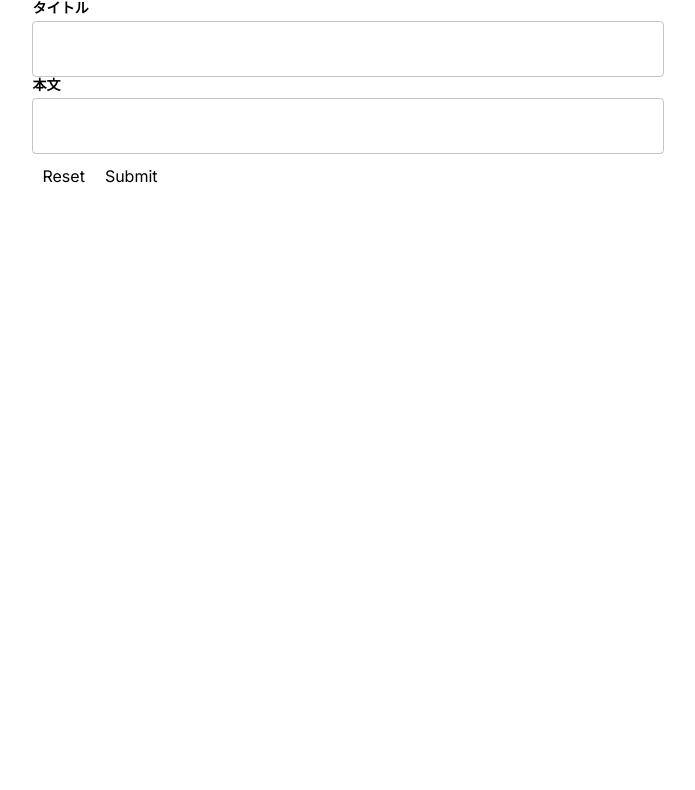
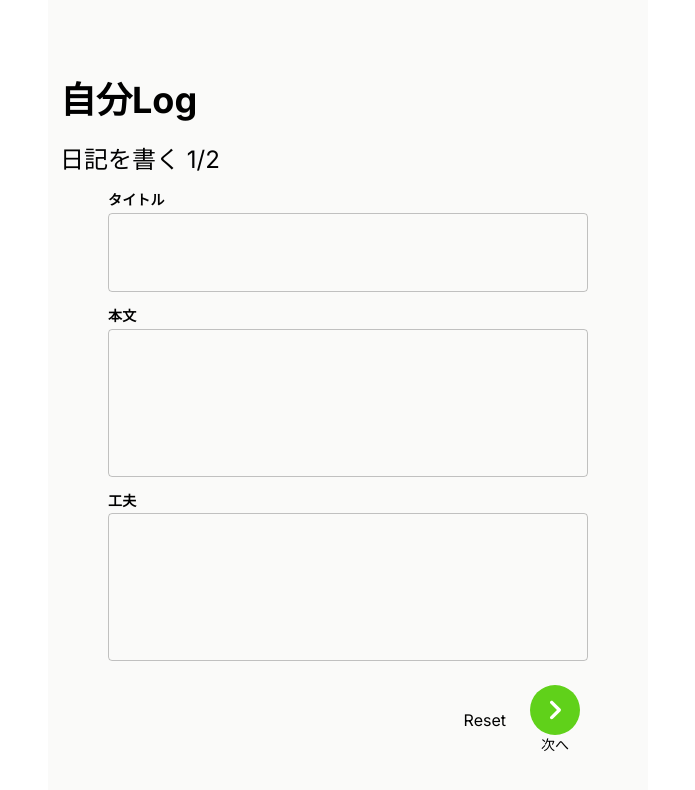
Before and after one commit to tech-harmony-team/Jibun-Log, a Next.js app in the folder next-front/: page /input-test in a window 1280 px wide. Shown: the top 790 px of the page, without its empty margins (292-987 px from the left). Built offline with nearby package versions, Linux system fonts and the light colour scheme.

Commit message:
[FE#10] 作成画面レイアウト完成、valueの取得が未実装

```diff
--- a/next-front/package.json
+++ b/next-front/package.json
@@ -11,6 +11,7 @@
   "dependencies": {
     "@emotion/react": "^11.13.0",
     "@emotion/styled": "^11.13.0",
+    "@hookform/resolvers": "^3.9.0",
     "@mui/icons-material": "^5.16.5",
     "@mui/material": "^5.16.5",
     "next": "14.2.5",
--- /dev/null
+++ b/next-front/src/app/input-test-2/page.tsx
@@ -0,0 +1,95 @@
+"use client";
+
+import { useForm, SubmitHandler } from "react-hook-form";
+import { z } from "zod";
+import { zodResolver } from "@hookform/resolvers/zod";
+import { TextInput } from "@/components/textInput/textInput";
+import { useCallback, useState } from "react";
+import PageHeader from "@/components/typography/pageHeader";
+import { CircleButton } from "@/components/button/circleButton";
+import { CheckRounded } from "@mui/icons-material";
+
+const schema = z.object({
+	title: z.string().min(1),
+	diary: z.string().min(1),
+	effort: z.string(),
+});
+
+export type Schema = z.infer<typeof schema>;
+
+export default function InputPage2() {
+	const [date, setDate] = useState(0);
+	const [startTime, setStartTime] = useState(0);
+	const [endTime, setEndTime] = useState(0);
+	const [allDay, setAllDay] = useState(false);
+
+	const stringToNumer = (str: string) => {
+		const _date = new Date(Date.parse(str));
+		return _date.getTime();
+	}
+
+	const numberToString = (num: number) => {
+		const _date = new Date(num);
+		return _date.toISOString().slice(0, 10);
+	}
+
+	const onSubmit = () => {
+		console.log(date);
+		console.log(startTime);
+		console.log(endTime);
+		console.log(allDay? "終日": "終日ではない");
+	};
+
+  return (
+		<>
+		<div className="w-4/5 max-w-600 h-full mx-auto pt-14 bg-stone-50">
+			<PageHeader type="h1" textAlignment="left">
+				自分Log
+			</PageHeader>
+			<PageHeader type="h2" textAlignment="left">
+				日記を書く 2/2
+			</PageHeader>
+			<div className="flex flex-col w-4/5 mx-auto space-y-4">
+				<div className="flex flex-row space-x-4">
+					<label>日付</label>
+					<input
+						type="date"
+						value={numberToString(date)}
+						onChange={(e) => setDate(stringToNumer(e.target.value))}
+					/>
+				</div>
+				<div className="flex flex-row space-x-4">
+					<label>開始時間</label>
+					<input
+						type="time"
+						value={numberToString(startTime)}
+						onChange={(e) => setStartTime(stringToNumer(e.target.value))}
+					/>
+				</div>
+				<div className="flex flex-row space-x-4">
+					<label>終了時間</label>
+					<input
+						type="time"
+						value={numberToString(endTime)}
+						onChange={(e) => setEndTime(stringToNumer(e.target.value))}
+					/>
+				</div>
+				<div className="flex flex-row space-x-4">
+					<label>終日に設定</label>
+					<input type="checkbox" checked={allDay} />
+				</div>
+				<div className="flex flex-row justify-end space-x-4">
+					<CircleButton
+						label="完了"
+						fontsize="50px"
+						color="#fff"
+						backgroundColor="#60D11A"
+						Icon={CheckRounded}
+						onClick={onSubmit}
+					/>
+				</div>
+			</div>
+    </div>
+		</>
+  );
+}
--- a/next-front/src/app/input-test/page.tsx
+++ b/next-front/src/app/input-test/page.tsx
@@ -5,10 +5,14 @@ import { z } from "zod";
 import { zodResolver } from "@hookform/resolvers/zod";
 import { TextInput } from "@/components/textInput/textInput";
 import { useCallback } from "react";
+import PageHeader from "@/components/typography/pageHeader";
+import { CircleButton } from "@/components/button/circleButton";
+import { ChevronRightRounded } from "@mui/icons-material";
 
 const schema = z.object({
 	title: z.string().min(1),
 	diary: z.string().min(1),
+	effort: z.string(),
 });
 
 export type Schema = z.infer<typeof schema>;
@@ -19,11 +23,13 @@ export default function InputPage() {
 		defaultValues: {
 			title: "",
 			diary: "",
+			effort: "",
 		},
 	});
 
 	const onSubmit: SubmitHandler<Schema> = (data) => {
 		console.log(data);
+		window.location.href = '/input-test-2';
 	};
 
 	const handleReset = useCallback(() => {
@@ -31,13 +37,31 @@ export default function InputPage() {
 	}, [reset]);
 
 	return (
-		<div className="flex flex-col items-center">
-			<form onSubmit={handleSubmit(onSubmit)}>
-				<TextInput control={control} name="title" label="タイトル" />
-				<TextInput control={control} name="diary" label="本文" />
-				<button type="button" style={{ margin: "10px" }} onClick={handleReset}>Reset</button>
-				<button type="submit" style={{ margin: "10px" }}>Submit</button>
+		<>
+		<div className="w-4/5 max-w-600 h-full mx-auto pt-14 bg-stone-50">
+			<PageHeader type="h1" textAlignment="left">
+				自分Log
+			</PageHeader>
+			<PageHeader type="h2" textAlignment="left">
+				日記を書く 1/2
+			</PageHeader>
+			<form className="flex flex-col w-4/5 mx-auto space-y-4" onSubmit={handleSubmit(onSubmit)}>
+				<TextInput control={control} id="outlined-required" name="title" label="タイトル" fullWidth multiline rows={2} margin="normal"/>
+				<TextInput control={control} id="outlined-required" name="diary" label="本文" fullWidth multiline rows={5} margin="normal"/>
+				<TextInput control={control} id="outlined-required" name="effort" label="工夫" fullWidth multiline rows={5} margin="normal"/>
+				<div className="flex flex-row justify-end space-x-4">
+					<button type="button" onClick={handleReset}>Reset</button>
+					<CircleButton
+						label="次へ"
+						fontsize="50px"
+						color="#fff"
+						backgroundColor="#60D11A"
+						Icon={ChevronRightRounded}
+						onClick={handleSubmit(onSubmit)}
+					/>
+				</div>
 			</form>
-		</div>
+    </div>
+		</>
 	);
 };
--- a/next-front/src/components/textInput/textInput.tsx
+++ b/next-front/src/components/textInput/textInput.tsx
@@ -7,10 +7,23 @@ import {
 } from "react-hook-form";
 
 export type TextInputProps<T extends FieldValues> = UseControllerProps<T> &
-  Pick<FieldWrapperProps, "label">;
+  Pick<FieldWrapperProps, "label"> & {
+    style?: React.CSSProperties;
+		id:string,
+    multiline?: boolean;
+    rows?: number;
+    fullWidth?: boolean;
+		margin?: string;
+  };
 
 export const TextInput = <T extends FieldValues>({
   label,
+	id,
+  style,
+  multiline,
+  rows,
+  fullWidth,
+	margin,
   ...props
 }: TextInputProps<T>): JSX.Element => {
   const {
@@ -20,7 +33,16 @@ export const TextInput = <T extends FieldValues>({
 
   return (
     <FieldWrapper label={label} errorMessage={error?.message}>
-      <TextField {...field} />
+      <TextField
+        {...field}
+				// idが機能していない
+				id={id}
+        style={style}
+        multiline={multiline}
+        rows={rows}
+        fullWidth={fullWidth}
+        margin={margin ? "none" : margin=="normal" ? "none" : "dense"}
+      />
     </FieldWrapper>
   );
 };
--- a/next-front/src/types/buttonType.ts
+++ b/next-front/src/types/buttonType.ts
@@ -4,7 +4,7 @@ export type ButtonProps = {
 	color: string;
 	backgroundColor?: string;
 	Icon: React.ElementType;
-  onClick?: () => void;
+  onClick?: any;
 };
 
 // template
```
Also changed, not shown: 1 other file (tests, documents, lock files or other folders).
